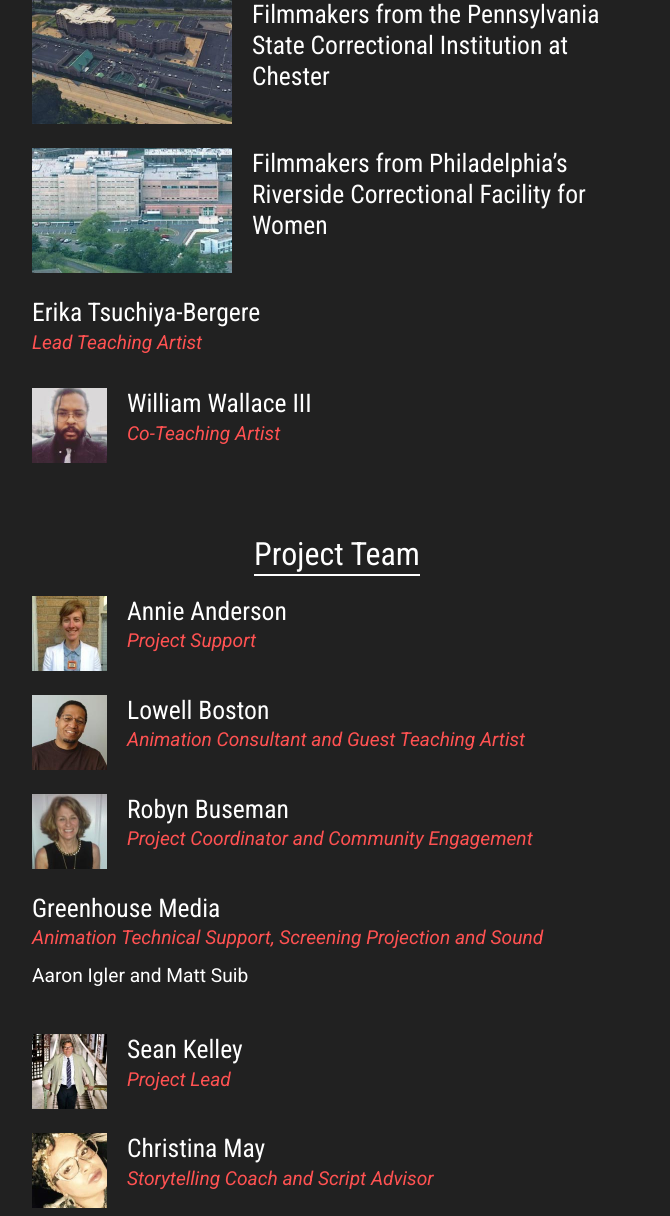
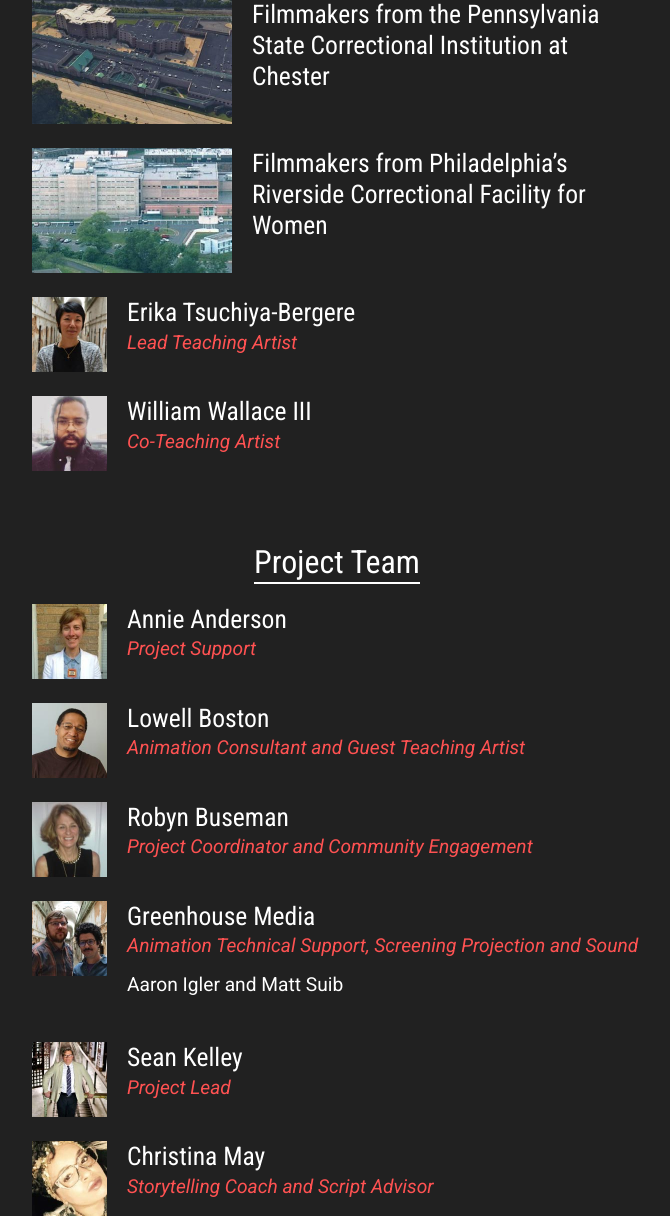
Before and after one commit to InteractiveMechanics/hidden-lives-illuminated, a PHP site: page /project-team-and-advisors/index.php in a window 1280 px wide. Shown: the part 259-1475 px from the top of the page, without its empty margins (303-973 px from the left). Run offline with PHP 8.4, Linux system fonts and the light colour scheme.

Commit message:
Add GhM and ETB photos

```diff
--- a/project-team-and-advisors/index.php
+++ b/project-team-and-advisors/index.php
@@ -28,6 +28,7 @@
 				<h3>Filmmakers from Philadelphia’s Riverside Correctional Facility for Women</h3>
 				<div class="clearfix"></div><br/>
 
+				<img src="<?php echo $base_path; ?>assets/team/hidden-lives-erika-tsuchiya-bergere.jpg" alt="Erika Tsuchiya-Bergere" class="float-left" />
 				<h3>Erika Tsuchiya-Bergere <small>Lead Teaching Artist</small></h3>
 				<div class="clearfix"></div><br/>
 
@@ -54,6 +55,7 @@
 				<h3>Robyn Buseman <small>Project Coordinator and Community Engagement</small></h3>
 				<div class="clearfix"></div><br/>
 
+				<img src="<?php echo $base_path; ?>assets/team/hidden-lives-greenhouse-media.jpg" alt="Greenhouse Media - Aaron Igler and Matt Suib" class="float-left" />
 				<h3>Greenhouse Media <small>Animation Technical Support, Screening Projection and Sound</small></h3>
 				<p>Aaron Igler and Matt Suib</p>
 				<div class="clearfix"></div><br/>
```
Also changed, not shown: assets/team/hidden-lives-erika-tsuchiya-bergere.jpg, assets/team/hidden-lives-greenhouse-media.jpg (added).
